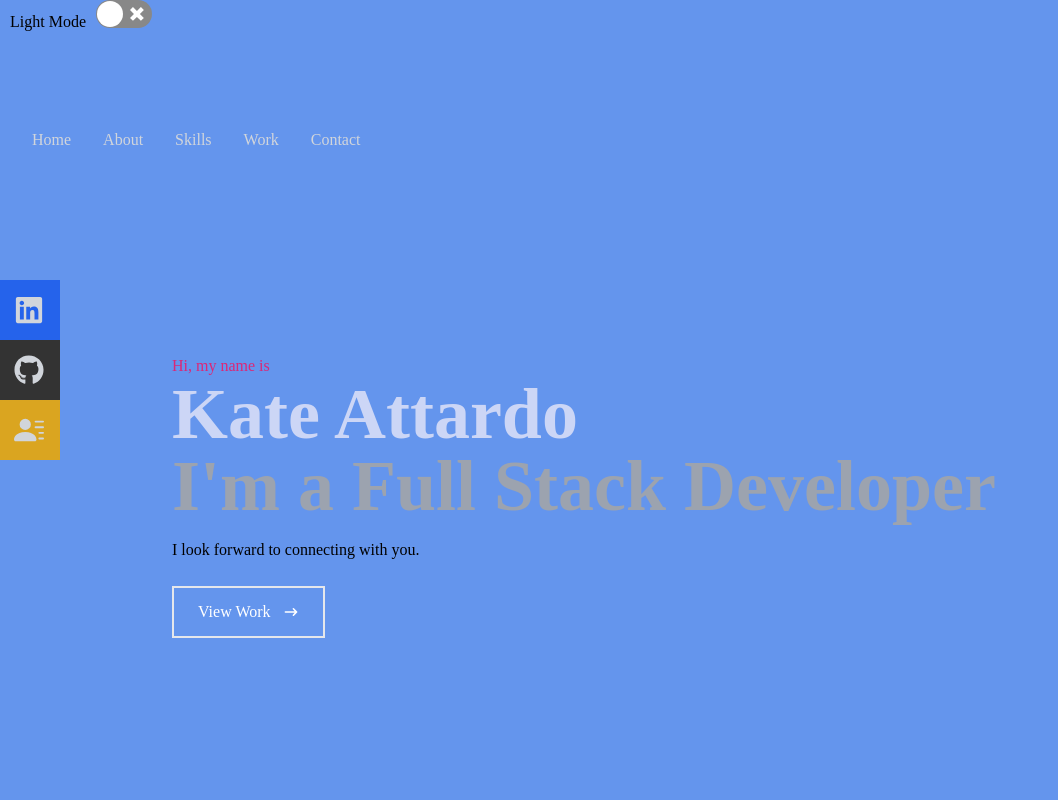
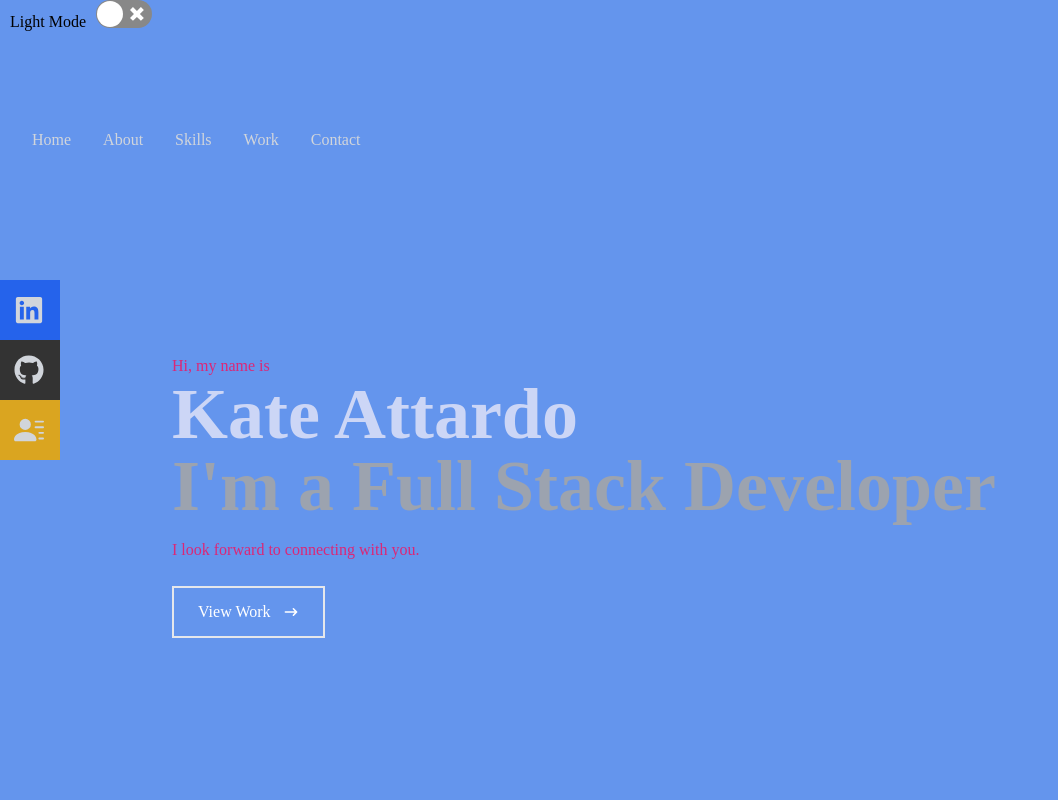
Before and after one commit to Kateattardo/Portfolio, a React (Create React App) app: page / in a window 1280 px wide. Shown: the top 800 px of the page, without its empty margins (0-1058 px from the left). Built offline with nearby package versions, Linux system fonts and the light colour scheme.

Commit message:
Light/Dark complete

```diff
--- a/src/components/About.jsx
+++ b/src/components/About.jsx
@@ -2,7 +2,7 @@ import React from "react";
 
 const About = () => {
   return (
-    <div name="about" className="w-full h-screen bg-[#6495ed] text-gray-300">
+    <div name="about" className="w-full h-screen text-gray-300">
       <div className="flex flex-col justify-center items-center w-full h-full">
         <div className="max-w-[1000px] w-full grid grid-cols-2 gap-8">
           <div className="sm:text-right pb-8 pl-4">
--- a/src/components/Contact.jsx
+++ b/src/components/Contact.jsx
@@ -4,7 +4,7 @@ const contact = () => {
   return (
     <div
       name="contact"
-      className="w-full h-screen bg-[#6495ed] flex justify-center items-center p-4"
+      className="w-full h-screen flex justify-center items-center p-4"
     >
       <form
         method="POST"
--- a/src/components/Home.jsx
+++ b/src/components/Home.jsx
@@ -4,7 +4,7 @@ import { Link } from "react-scroll";
 
 const Home = () => {
   return (
-    <div name="home" className="w-full h-screen bg-[#6495ed]">
+    <div name="home" className="w-full h-screen">
       {/* Container */}
       <div className="max-w-[1000px] mx-auto px-8 flex flex-col justify-center h-full">
         <p className="text-pink-600">Hi, my name is</p>
@@ -14,7 +14,7 @@ const Home = () => {
         <h2 className="text-4xl sm:text-7xl font-bold text-gray-400">
           I'm a Full Stack Developer
         </h2>
-        <p className="text-black py-4 max-w[700px]">
+        <p className="text-pink-600 py-4 max-w[700px]">
           I look forward to connecting with you.
         </p>
         <div>
--- a/src/components/Navbar.jsx
+++ b/src/components/Navbar.jsx
@@ -8,7 +8,7 @@ const Navbar = () => {
   const handleClick = () => setNav(!nav);
 
   return (
-    <div className="fixed w-full h-[80px] flex justify-between items-center px-4 bg-[#6495ed] text-gray-300">
+    <div className="fixed w-full h-[80px] flex justify-between items-center px-4 text-gray-300">
       {/* menu */}
       <ul className=" hidden md:flex">
         <li>
@@ -47,7 +47,7 @@ const Navbar = () => {
         className={
           !nav
             ? "hidden"
-            : "absolute top-0 w-full h-screen bg-[#6495ed] felx flex-col justify-center items-center"
+            : "absolute top-0 w-full h-screen flex flex-col justify-center items-center"
         }
       >
         <li className="py-6 text-4xl">
--- a/src/components/Skills.jsx
+++ b/src/components/Skills.jsx
@@ -11,7 +11,7 @@ import Python from "../assets/python.png";
 
 const Skills = () => {
   return (
-    <div name="skills" className=" w-full h-screen bg-[#6495ed] text-gray-300">
+    <div name="skills" className=" w-full h-screen text-gray-300">
       {/* container */}
       <div className="max-w-[1000px] mx-auto p-4 flex flex-col justify-center w-full h-full">
         <div>
--- a/src/components/Work.jsx
+++ b/src/components/Work.jsx
@@ -5,7 +5,7 @@ import TaskMaster from "../assets/projects/TaskMaster.jpg";
 
 const Work = () => {
   return (
-    <div name="work" className="w-full md:h-screen text-gray-300 bg-[#6495ed]">
+    <div name="work" className="w-full md:h-screen text-gray-300">
       <div className="mx-w-[1000px] mx-auto p-4 flex flex-col justify-center w-full h-full">
         <div className="pb-8">
           <p className="text-4xl font-bold inline border-b-4 text-gray-300 border-pink-600">
--- a/src/index.css
+++ b/src/index.css
@@ -58,4 +58,5 @@
 
 #dark .switch label {
   color: white;
+
 }
```
Also changed, not shown: firebase.json (added), 1 other file (tests, documents, lock files or other folders).
